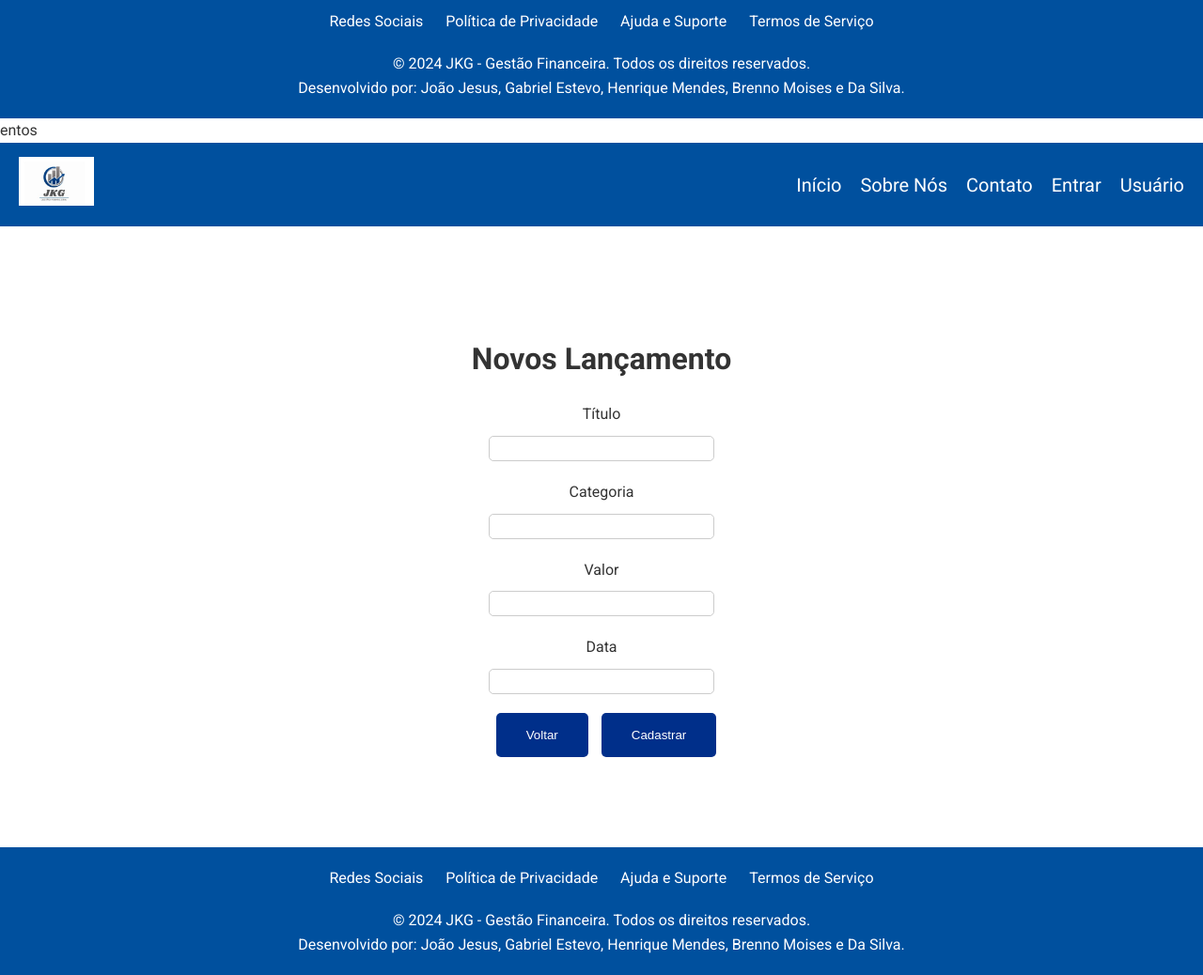
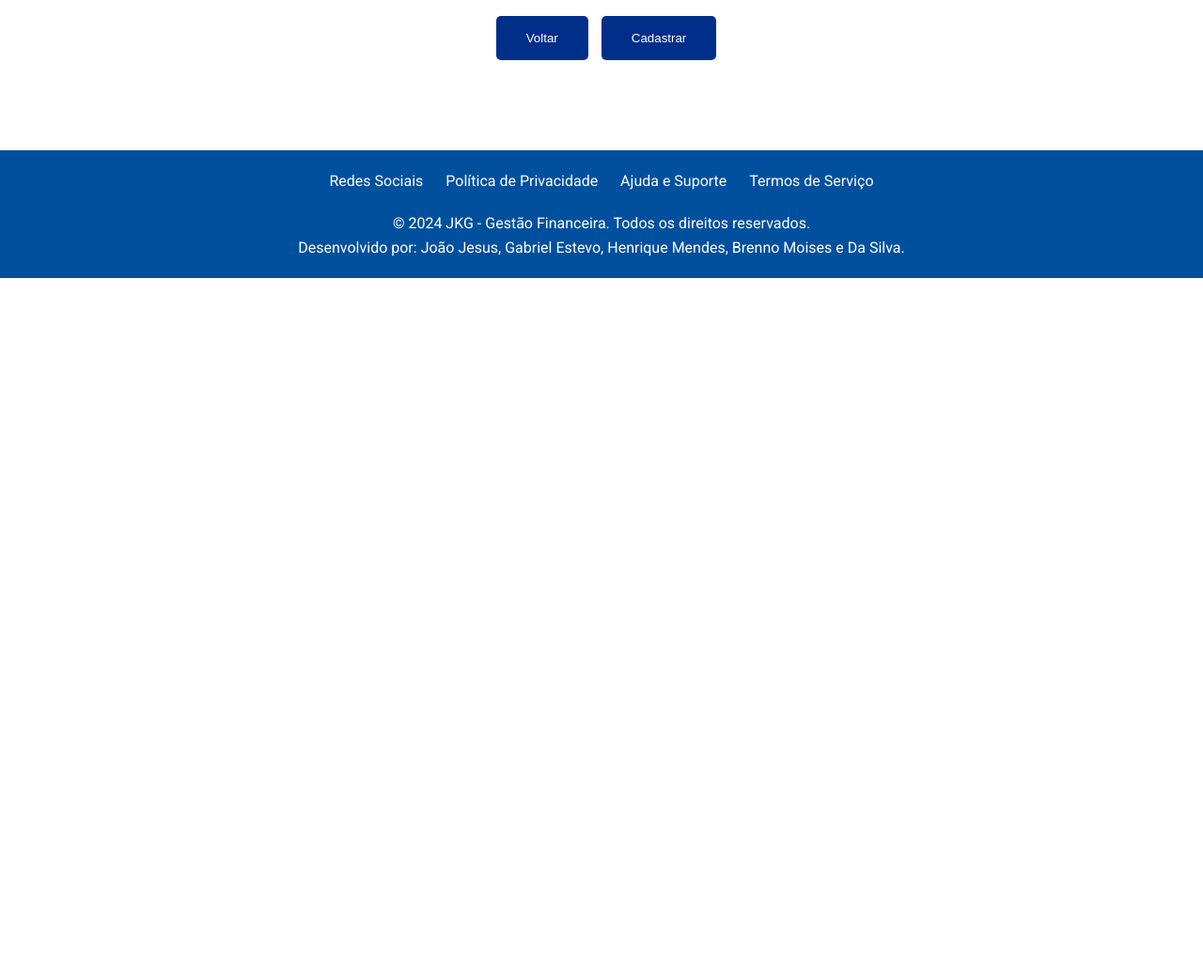
Before and after one commit to Gestevobr22/JKG-Gestao_financeira, a plain HTML site: page docs/novos_lançamento.html in a window 1280 px wide. Shown: the part 760-1798 px from the top of the page at 94% size. After the commit the page ends 1056 px from the top, so only its background shows below. Drawn offline with nearby package versions, Linux system fonts and the light colour scheme; files whose address does not match are found by name.

Commit message:
Update novos_lançamento.html

```diff
--- a/docs/novos_lançamento.html
+++ b/docs/novos_lançamento.html
@@ -89,80 +89,3 @@
     </footer>
   </body>
 </html>
-entos</title>
-  </head>
-
-  <body>
-    <header>
-      <div class="logo">
-        <a href="index.html"
-          ><img src="imgs/Logo.jpg" alt="Logo do JKG - Gestão Financeira"
-        /></a>
-      </div>
-      <nav aria-label="Navegação principal" class="nav">
-        <button class="hamburger"></button>
-        <ul class="nav-list">
-          <li><a href="index.html">Início</a></li>
-          <li><a href="sobre.html">Sobre Nós</a></li>
-          <li><a href="#">Contato</a></li>
-          <li><a href="login.html">Entrar</a></li>
-          <li><a href="#">Usuário</a></li>
-        </ul>
-      </nav>
-    </header>
-
-    <div class="moldura">
-      <div id="lancamentos">
-        <img src="logo/JKG.jpeg" alt="" />
-        <h1>Novos Lançamento</h1>
-
-        <div class="espaco_div">
-          <label for="titulo">Título</label>
-          <input type="titulo" id="name" />
-        </div>
-
-        <div class="espaco_div">
-          <label for="categoria">Categoria</label>
-          <input type="categoria" id="email" />
-        </div>
-
-        <div class="espaco_div">
-          <label for="valor">Valor</label>
-          <input type="valor" id="password" />
-        </div>
-
-        <div class="espaco_div">
-          <label for="data">Data</label>
-          <input type="data" id="password" />
-        </div>
-        <div class="button_lancamento">
-          <button
-            class="submit lançar"
-            onclick="window.location.href='contas.html';"
-          >
-            Voltar
-          </button>
-          <button class="lançar" onclick="window.location.href='contas.html';">
-            Cadastrar
-          </button>
-        </div>
-      </div>
-    </div>
-
-    <footer>
-      <div class="footer-links">
-        <a href="#">Redes Sociais</a>
-        <a href="#">Política de Privacidade</a>
-        <a href="#">Ajuda e Suporte</a>
-        <a href="#">Termos de Serviço</a>
-      </div>
-      <p class="foter">
-        &copy; 2024 JKG - Gestão Financeira. Todos os direitos reservados.
-      </p>
-      <p class="foter2">
-        Desenvolvido por: João Jesus, Gabriel Estevo, Henrique Mendes, Brenno
-        Moises e Da Silva.
-      </p>
-    </footer>
-  </body>
-</html>
```
